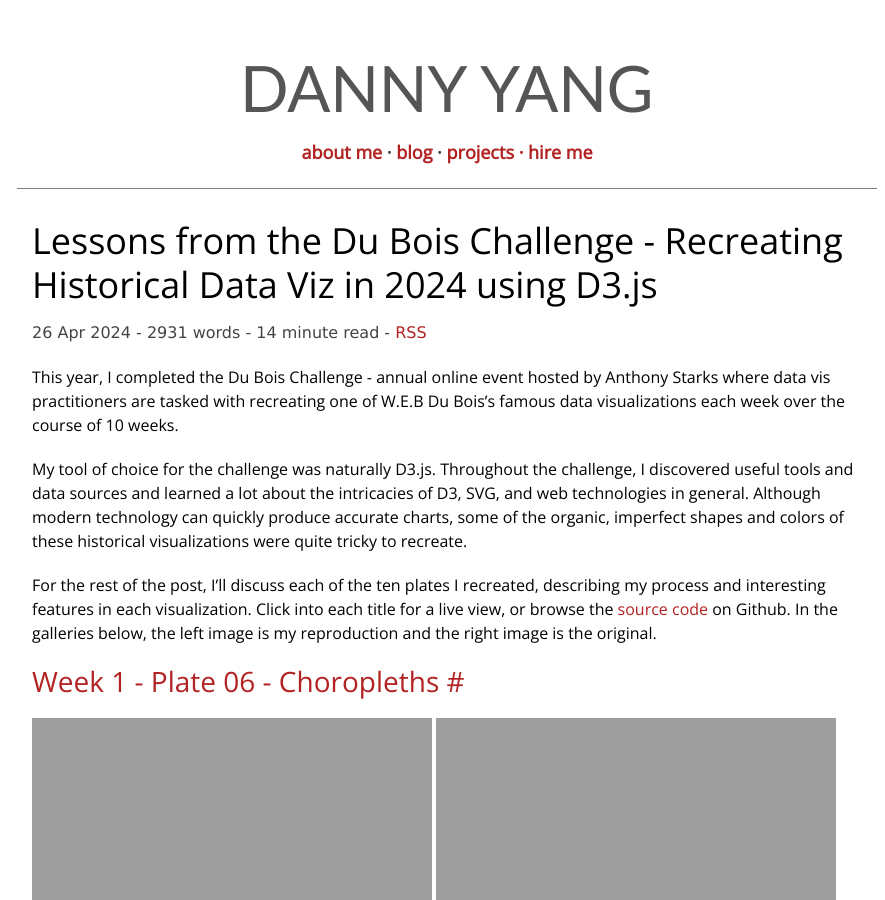
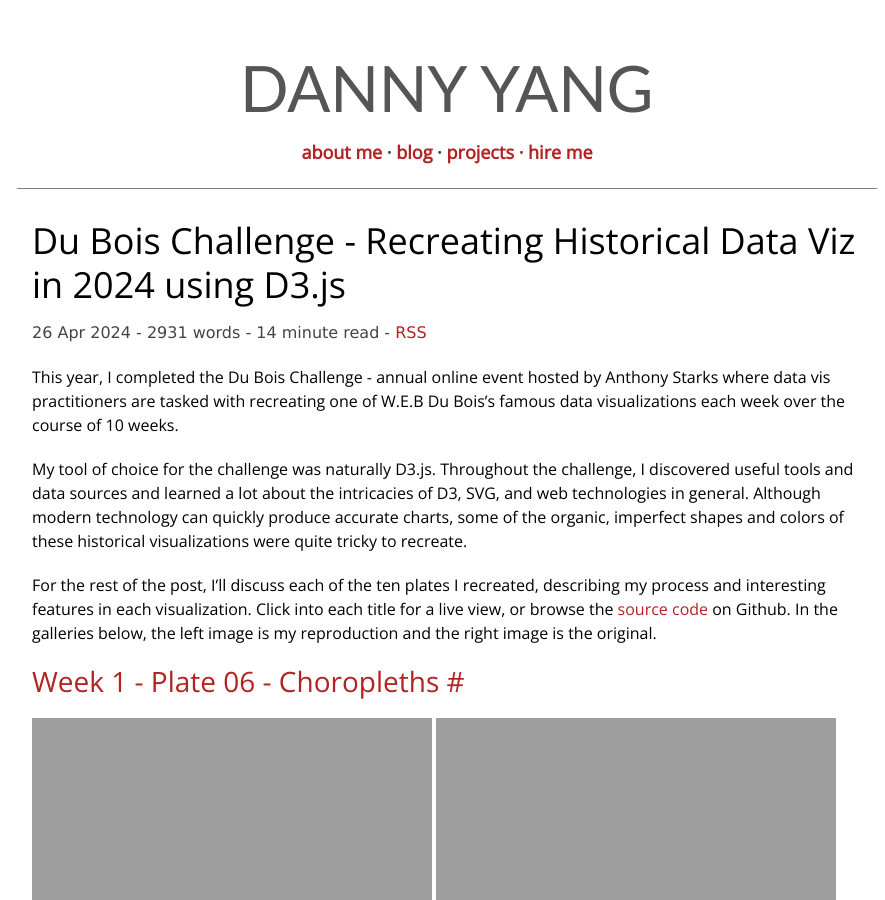
Before and after one commit to yangdanny97/yangdanny97.github.io, a Jekyll site: the page built from _posts/2024-04-27-dubois-challenge.md, in a window 1280 px wide and 900 px high. Shown: the whole window, without its empty margins (193-1078 px from the left). Built offline with Jekyll 4.4.1, drawn with Linux system fonts in a browser that asks for light colours; comment, search, counter and statistics services are not loaded.

Commit message:
shorten title

```diff
--- a/_posts/2024-04-27-dubois-challenge.md
+++ b/_posts/2024-04-27-dubois-challenge.md
@@ -1,6 +1,6 @@
 ---
 layout: post
-title: "Lessons from the Du Bois Challenge - Recreating Historical Data Viz in 2024 using D3.js"
+title: "Du Bois Challenge - Recreating Historical Data Viz in 2024 using D3.js"
 description: "Tips and tricks for recreating historical data visualizations in 2024 using D3.js"
 date: 2024-04-26
 category: "Vis"
```
